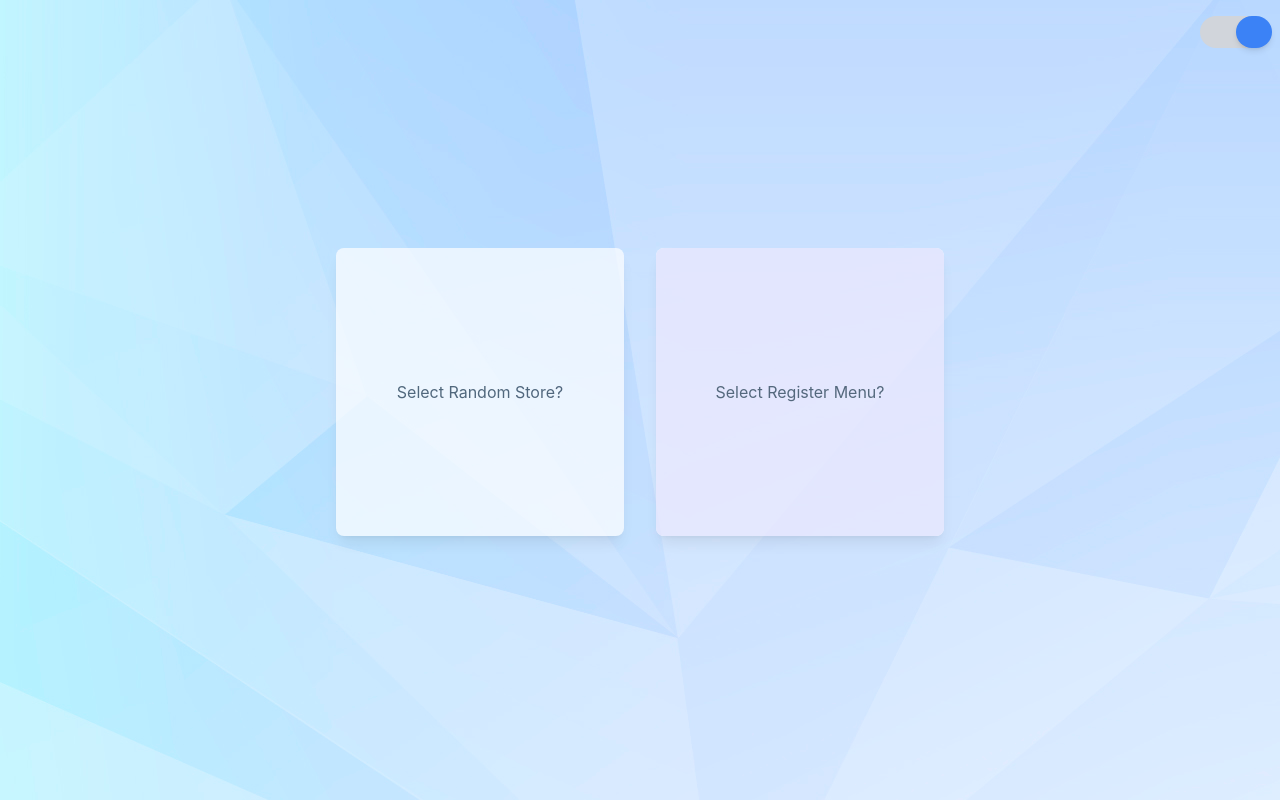
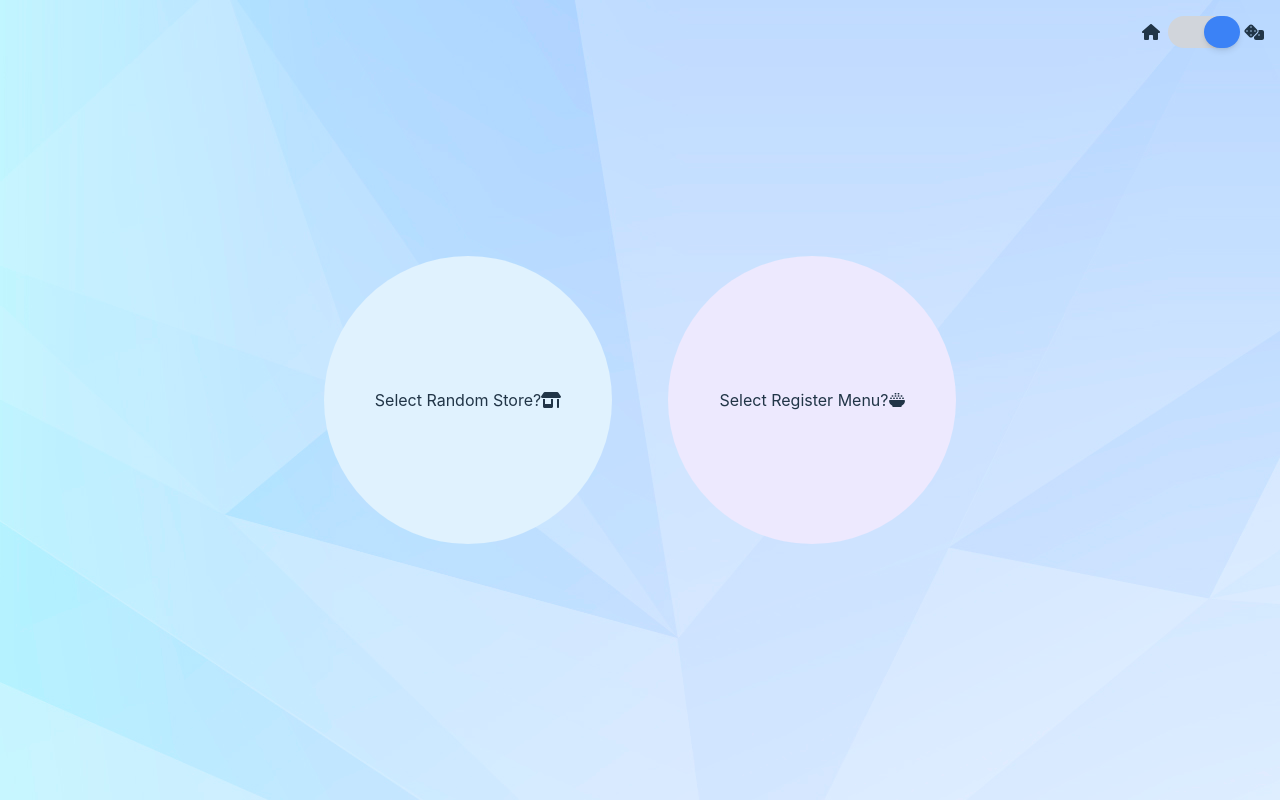
Before and after one commit to k-noguchi01/lesson-vue-app, a Vue app in the folder lesson-vue-project/: page / in a window 1280 px wide. Both pictures are taken after a click on the label 1232 px from the left and 32 px from the top of the page. Built offline with nearby package versions, Linux system fonts and the light colour scheme.

Commit message:
add fontawedome

```diff
--- a/lesson-vue-project/package.json
+++ b/lesson-vue-project/package.json
@@ -9,6 +9,10 @@
     "preview": "vite preview"
   },
   "dependencies": {
+    "@fortawesome/fontawesome-svg-core": "^6.5.2",
+    "@fortawesome/free-regular-svg-icons": "^6.5.2",
+    "@fortawesome/free-solid-svg-icons": "^6.5.2",
+    "@fortawesome/vue-fontawesome": "^3.0.6",
     "axios": "^1.6.8",
     "dotenv": "^16.4.5",
     "firebase": "^10.11.1",
--- a/lesson-vue-project/src/components/HotpepperSelect.vue
+++ b/lesson-vue-project/src/components/HotpepperSelect.vue
@@ -4,7 +4,7 @@
       <label
         for="countries"
         class="block mb-2 text-sm font-medium text-gray-900 dark:text-white"
-        >Select an large area</label
+        ><font-awesome-icon :icon="['fas', 'map']" class="mr-2" />Select an large area</label
       >
       <select
         id="countries"
@@ -26,6 +26,8 @@
         v-if="selectedShop.length!==0"
      >
         <p class="mb-2">
+
+<font-awesome-icon :icon="['fas', 'champagne-glasses']" class="mr-3" />
           <a
             v-bind:href="selectedShop[0].urls.pc._text"
             @click="clickShop"
@@ -34,7 +36,6 @@
             >{{ selectedShop[0].name._text}}</a
           >
         </p>
-{{ selectedShop[0].urls._text }}
       </div>
     </form>
   </div>
--- a/lesson-vue-project/src/components/InputMenu.vue
+++ b/lesson-vue-project/src/components/InputMenu.vue
@@ -37,19 +37,21 @@
           class="block text-gray-700 text-sm font-bold mb-2"
           for="username"
         >
+        <font-awesome-icon icon="fas fa-utensils" class="mr-1"/>
           meun
         </label>
         <div
           v-for="(obj, index) in store.state.registMenues"
           :key="index"
           @click="onTouchDeleteMenu(index)"
-          class="box hover:bg-gray-50 rounded-md cursor-pointer"
+          class="flex box hover:bg-gray-50 rounded-md cursor-pointer justify-start"
         >
           <p
             v-for="(value, index) in obj"
             :key="index"
             :class="['px-4 py-2 rounded-md animate-slide-in-left']"
           >
+          <font-awesome-icon :icon="['fas', 'drumstick-bite']" />
             {{ value }}
           </p>
         </div>
@@ -71,7 +73,7 @@ const onAddMenu = ():void => {
     alert("successful");
   }
 };
-const onTouchDeleteMenu = (index:string):void => {
+const onTouchDeleteMenu = (index:number):void => {
   store.commit("deleteMenu", index);
 };
 </script>
--- a/lesson-vue-project/src/components/ShowRandomMenu.vue
+++ b/lesson-vue-project/src/components/ShowRandomMenu.vue
@@ -1,29 +1,22 @@
 <template>
   <div>
     <div v-if="showFlag === 0" class="flex justify-between">
-      <div
-        @click="changeShowFlag(1)"
-        class="opacity-70 bg-sky-100 cursor-pointer hover:shadow-md h-72 mx-4 mb-4 md:mb-0 bg-white shadow-lg rounded-lg overflow-hidden"
-      >
         <!-- カード1の内容 -->
-        <div class="flex justify-center items-center p-4 h-72 w-72">
-          <p class="text-center">Select Random Store?</p>
+        <div @click="changeShowFlag(1)" class="flex mr-7 justify-center bg-sky-100 cursor-pointer hover:shadow-md items-center p-4 h-72 w-72 rounded-full">
+        <p class="text-center">Select Random Store?</p>
+        <font-awesome-icon :icon="['fas', 'shop']" />
+      </div>
+        <!-- カード2の内容 -->
+        <div @click="changeShowFlag(2)" class="flex hover:shadow-md ml-7 cursor-pointer  rounded-full bg-violet-100 justify-center items-center p-4 h-72 w-72">
+          <p class="text-center">Select Register Menu?</p>
+          <br>
+          <font-awesome-icon :icon="['fas', 'bowl-rice']" />
         </div>
-      </div>
-      <div
-        @click="changeShowFlag(2)"
-        class="opacity-70 cursor-pointer hover:shadow-md h-72 mx-4 mb-4 bg-white shadow-lg rounded-lg overflow-hidden"
-      >
-        <!-- カード2の内容 -->
-        <div class="flex bg-violet-100 justify-center items-center p-4 h-72 w-72">
-          <p class="text-center">Select Register Menu?</p>
-        </div>
-      </div>
     </div>
 <ShowRegister v-if="showFlag===2" />
 <hotpepperSelect v-if="showFlag===1" />
 <div v-if="showFlag!==0">
-  <a @click="initShowFlag" class="cursor-pointer mt-5 hover:text-gray-400">back...?</a>
+  <a @click="initShowFlag" class="cursor-pointer mt-5 hover:text-gray-400"><font-awesome-icon class="mr-2" :icon="['fas', 'arrow-left']" />back...</a>
 </div>
   </div>
 </template>
--- a/lesson-vue-project/src/components/ShowRegister.vue
+++ b/lesson-vue-project/src/components/ShowRegister.vue
@@ -4,7 +4,7 @@
 
     <p class="text-3xl py-3 mt-4">What's for dinner today?</p>
     <div
-      v-if="selectedItem !== null"
+      v-if="selectedItem!== null"
       class="show-content bg-white shadow-md rounded-md p-4 mb-4"
     >
       <p class="text-lg text-gray-800">{{ selectedItem["menu-name"] }}</p>
--- a/lesson-vue-project/src/components/header.vue
+++ b/lesson-vue-project/src/components/header.vue
@@ -2,6 +2,7 @@
   <div class="fixed top-4 right-4">
     <input type="checkbox" id="toggle" class="sr-only" v-model="isChecked" />
     <label for="toggle" class="flex items-center cursor-pointer">
+    <font-awesome-icon class="mr-2" :icon="['fas', 'house']" />
       <div class="relative w-16 h-8 bg-gray-300 rounded-full p-1">
         <div
           class="absolute left-1 top-1 bg-white rounded-full shadow-md transition-transform"
@@ -25,6 +26,7 @@
           }"
         ></div>
       </div>
+        <font-awesome-icon :icon="['fas', 'dice']" class="ml-3"/>
     </label>
   </div>
 </template>
--- a/lesson-vue-project/src/main.js
+++ b/lesson-vue-project/src/main.js
@@ -4,6 +4,15 @@ import jsonData from "../public/data/data.json";
 import "./style.css";
 import App from "./App.vue";
 import "./index.css";
+import { library } from '@fortawesome/fontawesome-svg-core'
+/* font awesome icon component */
+import { FontAwesomeIcon } from '@fortawesome/vue-fontawesome'
+
+import {
+  fas
+} from "@fortawesome/free-solid-svg-icons";
+
+library.add(fas);
 
 const store = createStore({
   state() {
@@ -31,4 +40,5 @@ const store = createStore({
 
 const app = createApp(App);
 app.use(store);
+app.component('font-awesome-icon',FontAwesomeIcon)
 app.mount("#app");
```
Also changed, not shown: 1 other file (tests, documents, lock files or other folders).
